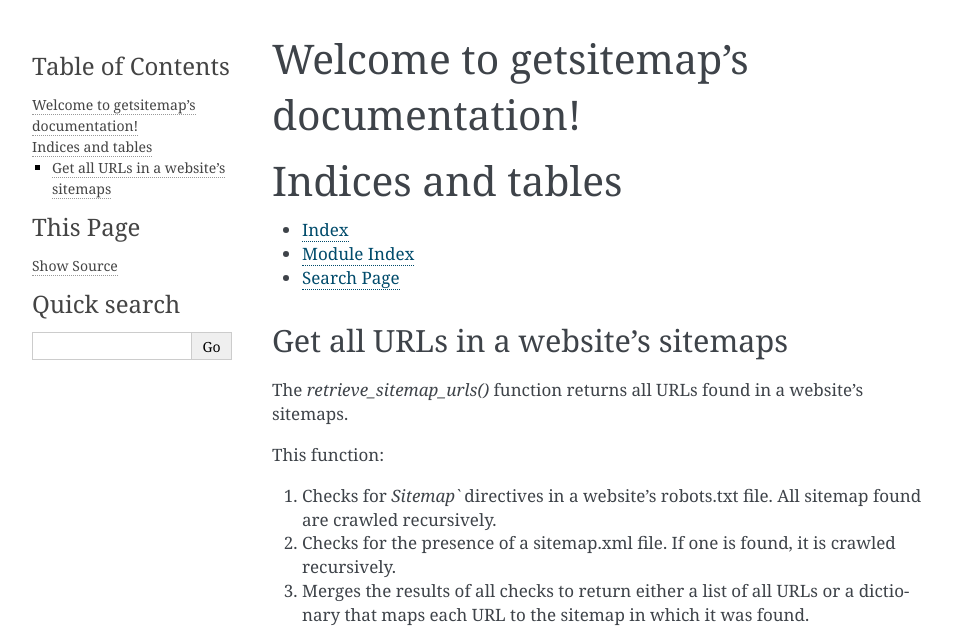
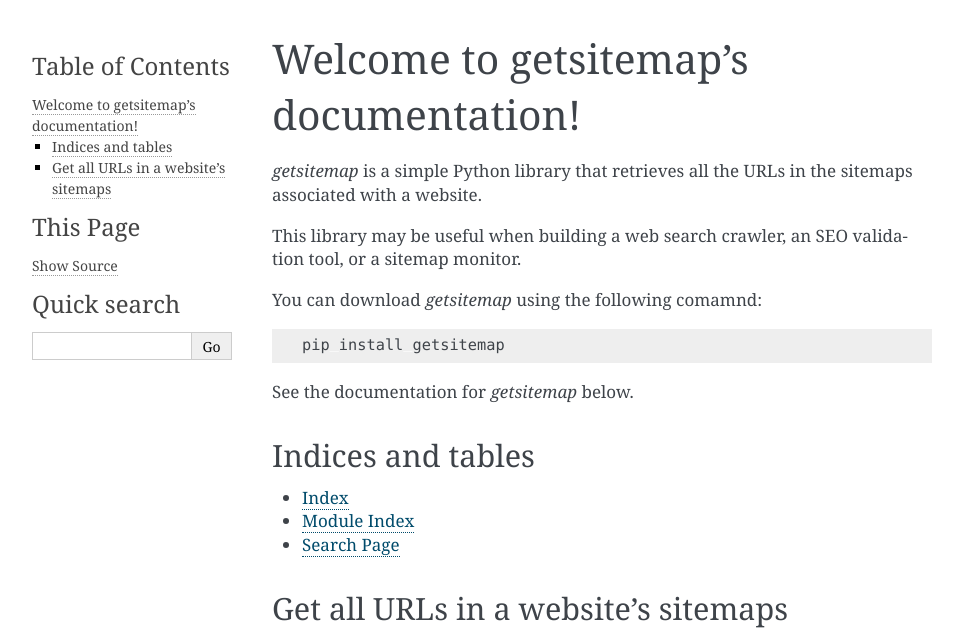
Before and after one commit to capjamesg/getsitemap, a Sphinx documentation site: the page built from docs/source/index.rst, in a window 1280 px wide, cut to the strip 0-633 px from the top of the page. Shown: the whole strip, without its empty margins (148-1111 px from the left). Built offline with Sphinx 7.4.7, drawn with Linux system fonts in a browser that asks for light colours.

Commit message:
add intro text to docs, fix imports, prepare for release

```diff
--- a/docs/source/conf.py
+++ b/docs/source/conf.py
@@ -30,7 +30,13 @@ release = "0.1"
 # Add any Sphinx extension module names here, as strings. They can be
 # extensions coming with Sphinx (named 'sphinx.ext.*') or your custom
 # ones.
-extensions = []
+extensions = [
+    "sphinx.ext.doctest",
+    "sphinx.ext.autodoc",
+    "sphinx.ext.autosummary",
+    "sphinx.ext.intersphinx",
+    "sphinx.ext.viewcode",
+]
 
 # Add any paths that contain templates here, relative to this directory.
 templates_path = ["_templates"]
--- a/docs/source/index.rst
+++ b/docs/source/index.rst
@@ -6,14 +6,20 @@
 Welcome to getsitemap's documentation!
 ======================================
 
-.. toctree::
-   :maxdepth: 2
-   :caption: Contents:
+`getsitemap` is a simple Python library that retrieves all the URLs in the sitemaps associated with a website.
 
+This library may be useful when building a web search crawler, an SEO validation tool, or a sitemap monitor.
 
+You can download `getsitemap` using the following comamnd:
+
+.. code-block:: bash
+
+   pip install getsitemap
+
+See the documentation for `getsitemap` below.
 
 Indices and tables
-==================
+------------------
 
 * :ref:`genindex`
 * :ref:`modindex`
--- a/pyproject.toml
+++ b/pyproject.toml
@@ -1,9 +1,9 @@
 [build-system]
-requires = ["flit_core >=3.2,<4"]
+requires = ["flit_core >=3.2,<4", "requests", "bs4"]
 build-backend = "flit_core.buildapi"
 
 [project]
-name = "indieweb_utils"
+name = "getsitemap"
 authors = [{name = "capjamesg", email = "jamesg@jamesg.blog"}]
 dynamic = ["version", "description"]
 
```
Also changed, not shown: src/getsitemap/__init__.py (+9 -0 lines), 2 other files.
